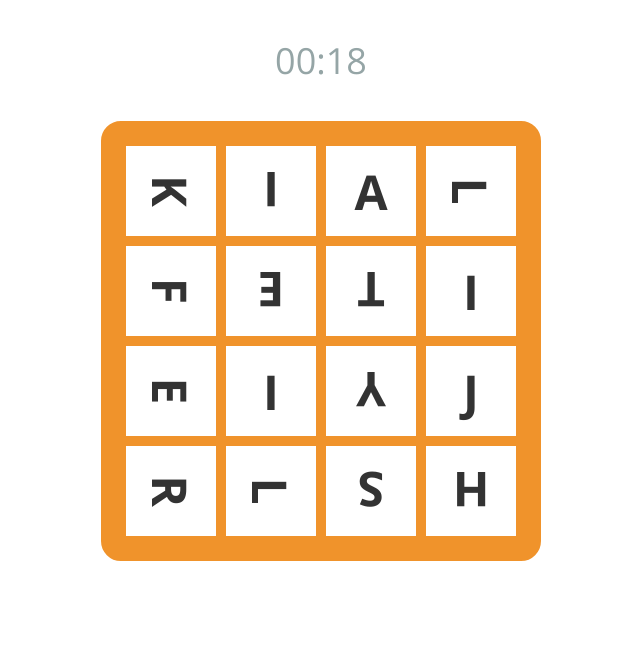
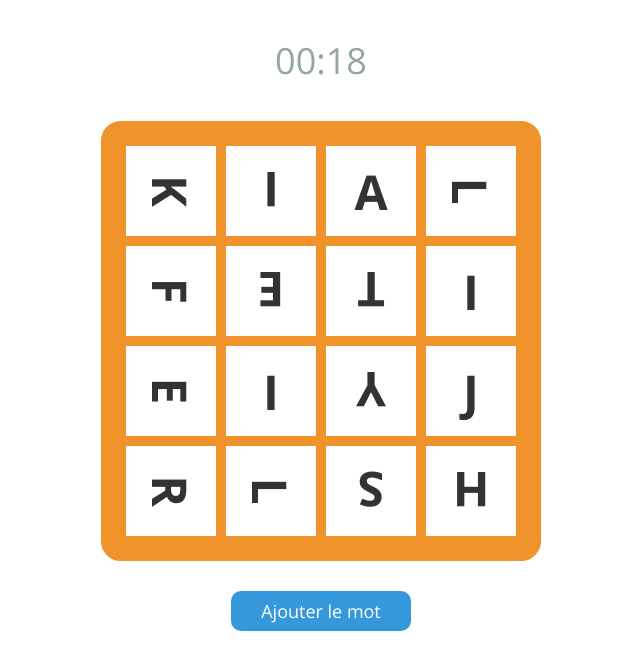
Before and after one commit to rmondi/MeliMix, a React (Create React App) app: page / in a window 1280 px wide. Both pictures are taken after a click on the button "Lancer la partie". Shown: the top 670 px of the page, without its empty margins (319-959 px from the left). Built offline with nearby package versions, Linux system fonts and the light colour scheme.

Commit message:
Add AddWord Component

```diff
--- /dev/null
+++ b/src/AddWord.css
@@ -0,0 +1,4 @@
+.addword {
+  margin: 30px 0;
+  text-align: center;
+}
--- /dev/null
+++ b/src/AddWord.js
@@ -0,0 +1,38 @@
+import React from 'react'
+import Button from './Button'
+import './AddWord.css'
+
+import { connect } from 'react-redux'
+import * as ACTIONS from './actions'
+
+class AddWord extends React.Component {
+
+  handleClick = () => {
+    this.props.add_word(this.props.word)
+  }
+
+  render() {
+    return (
+      <div className='addword'>
+        <Button onclick={this.handleClick} type='primary'>{`Ajouter le mot ${this.props.word}`}</Button>
+      </div>
+    )
+  }
+
+}
+
+const mapStateToProps = (state) => {
+  return {
+    word: state.word
+  }
+}
+
+const mapDispatchToProps = (dispatch) => {
+  return {
+    add_word: (word) => {
+      dispatch(ACTIONS.add_word(word))
+    }
+  }
+}
+
+export default connect(mapStateToProps, mapDispatchToProps)(AddWord)
--- a/src/App.js
+++ b/src/App.js
@@ -2,6 +2,7 @@ import React from 'react'
 import Button from './Button'
 import Timer from './Timer'
 import Grid from './Grid'
+import AddWord from './AddWord'
 
 import { connect } from 'react-redux'
 import * as ACTIONS from './actions'
@@ -23,6 +24,7 @@ class App extends React.Component {
         <React.Fragment>
           <Timer />
           <Grid />
+          <AddWord />
         </React.Fragment>
       )
     } else if (status === 'end') {
--- a/src/actions.js
+++ b/src/actions.js
@@ -11,6 +11,13 @@ const set_letters = (letters) => {
   return {
     type: ACTIONS.SET_LETTERS,
     letters: letters
+  }
+}
+
+const set_word = (word) => {
+  return {
+    type: ACTIONS.SET_WORD,
+    word: word
   }
 }
 
--- a/src/actions_types.js
+++ b/src/actions_types.js
@@ -1,6 +1,7 @@
 const SET_STATUS = 'SET_STATUS'
 const SET_LETTERS = 'SET_LETTERS'
+const SET_WORD = 'SET_WORD'
 const ADD_WORD = 'ADD_WORD'
 const DELETE_WORD = 'DELETE_WORD'
 
-export { SET_STATUS, SET_LETTERS, ADD_WORD, DELETE_WORD }
+export { SET_STATUS, SET_LETTERS, SET_WORD, ADD_WORD, DELETE_WORD }
--- a/src/reducer.js
+++ b/src/reducer.js
@@ -3,6 +3,7 @@ import * as ACTIONS from './actions_types'
 let initState = {
   status: "",
   letters: [],
+  word: '',
   words: []
 };
 
@@ -17,6 +18,10 @@ const Reducer = (state = initState, action) => {
   } else if (action.type === ACTIONS.SET_LETTERS) {
 
     newState = Object.assign({}, state, { letters: action.letters })
+
+  } else if (action.type === ACTIONS.SET_WORD) {
+
+    Object.assign({}, state, { word: action.word })
 
   } else if (action.type === ACTIONS.ADD_WORD) {
 
```
